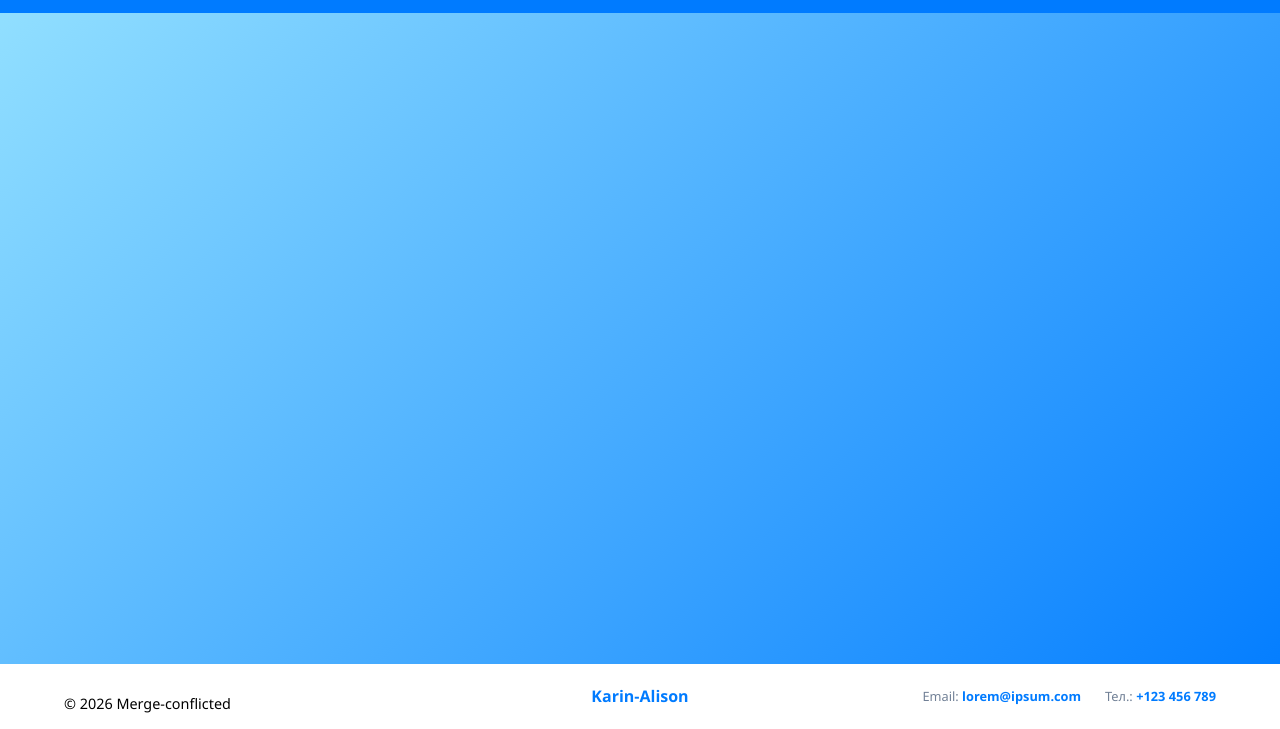
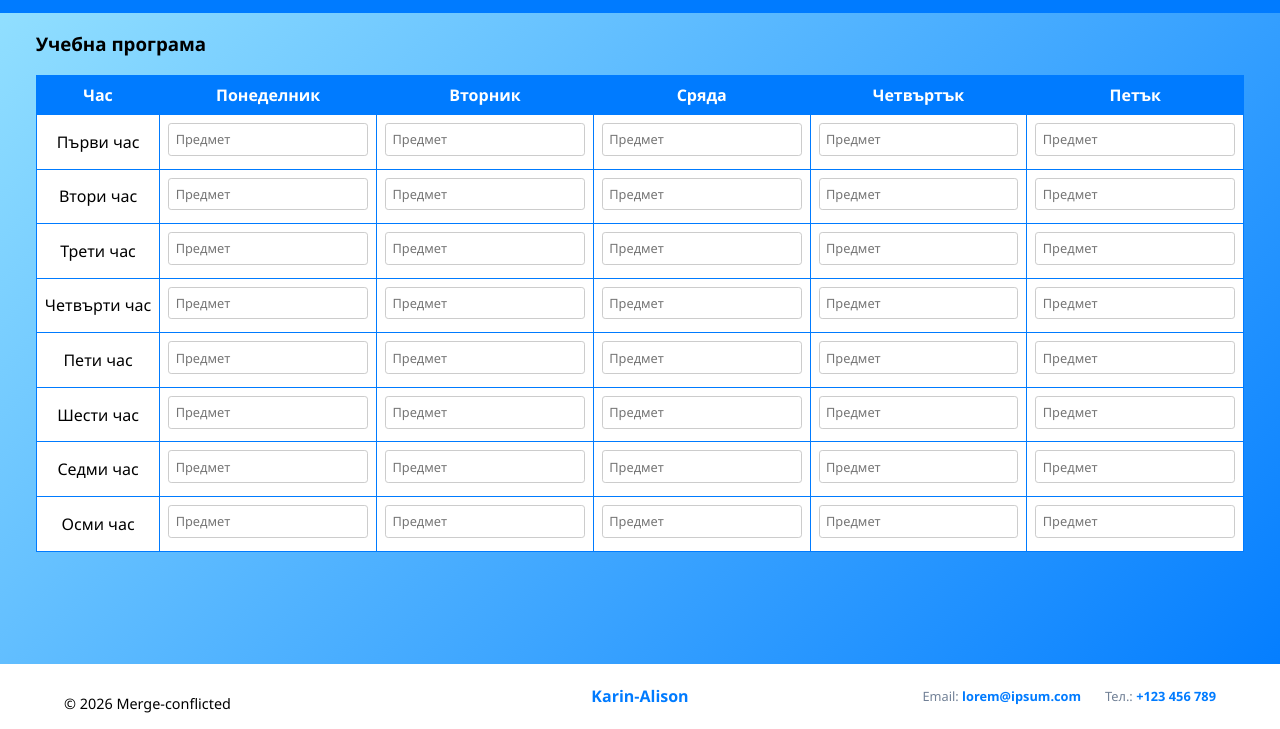
Before and after one commit to IT-8-TUES/8B-25-26-Merge-conflicted, a plain HTML site: page Karin-Alison Todorova/dashboard.html in a window 1280 px wide. Shown: the part 71-800 px from the top of the page. Drawn offline with Linux system fonts and the light colour scheme.

Commit message:
Adding the table in the dashbaord.html and the CSS, needed for it

```diff
--- a/Karin-Alison Todorova/dashboard.html
+++ b/Karin-Alison Todorova/dashboard.html
@@ -14,8 +14,96 @@
             </nav>
         </header>
 
-        <main>
+        <main classs="container">
+            <section id="schedule-section">
+                <h3>Учебна програма</h3>
+                <table id="schedule_table">
+                    <thead>
+                        <tr>
+                            <th>Час</th>
+                            <th>Понеделник</th>
+                            <th>Вторник</th>
+                            <th>Сряда</th>
+                            <th>Четвъртък</th>
+                            <th>Петък</th>
+                        </tr>
+                    </thead>
 
+                    <tbody>
+                        <tr>
+                            <td>Първи час</td>
+                            <td><input type="text" placeholder="Предмет"></td>
+                            <td><input type="text" placeholder="Предмет"></td>
+                            <td><input type="text" placeholder="Предмет"></td>
+                            <td><input type="text" placeholder="Предмет"></td>
+                            <td><input type="text" placeholder="Предмет"></td>
+                        </tr>
+
+                        <tr>
+                            <td>Втори час</td>
+                            <td><input type="text" placeholder="Предмет"></td>
+                            <td><input type="text" placeholder="Предмет"></td>
+                            <td><input type="text" placeholder="Предмет"></td>
+                            <td><input type="text" placeholder="Предмет"></td>
+                            <td><input type="text" placeholder="Предмет"></td>
+                        </tr>
+
+                        <tr>
+                            <td>Трети час</td>
+                            <td><input type="text" placeholder="Предмет"></td>
+                            <td><input type="text" placeholder="Предмет"></td>
+                            <td><input type="text" placeholder="Предмет"></td>
+                            <td><input type="text" placeholder="Предмет"></td>
+                            <td><input type="text" placeholder="Предмет"></td>
+                        </tr>
+
+                        <tr>
+                            <td>Четвърти час</td>
+                            <td><input type="text" placeholder="Предмет"></td>
+                            <td><input type="text" placeholder="Предмет"></td>
+                            <td><input type="text" placeholder="Предмет"></td>
+                            <td><input type="text" placeholder="Предмет"></td>
+                            <td><input type="text" placeholder="Предмет"></td>
+                        </tr>
+
+                        <tr>
+                            <td>Пети час</td>
+                            <td><input type="text" placeholder="Предмет"></td>
+                            <td><input type="text" placeholder="Предмет"></td>
+                            <td><input type="text" placeholder="Предмет"></td>
+                            <td><input type="text" placeholder="Предмет"></td>
+                            <td><input type="text" placeholder="Предмет"></td>
+                        </tr>
+
+                        <tr>
+                            <td>Шести час</td>
+                            <td><input type="text" placeholder="Предмет"></td>
+                            <td><input type="text" placeholder="Предмет"></td>
+                            <td><input type="text" placeholder="Предмет"></td>
+                            <td><input type="text" placeholder="Предмет"></td>
+                            <td><input type="text" placeholder="Предмет"></td>
+                        </tr>
+
+                        <tr>
+                            <td>Седми час</td>
+                            <td><input type="text" placeholder="Предмет"></td>
+                            <td><input type="text" placeholder="Предмет"></td>
+                            <td><input type="text" placeholder="Предмет"></td>
+                            <td><input type="text" placeholder="Предмет"></td>
+                            <td><input type="text" placeholder="Предмет"></td>
+                        </tr>
+
+                        <tr>
+                            <td>Осми час</td>
+                            <td><input type="text" placeholder="Предмет"></td>
+                            <td><input type="text" placeholder="Предмет"></td>
+                            <td><input type="text" placeholder="Предмет"></td>
+                            <td><input type="text" placeholder="Предмет"></td>
+                            <td><input type="text" placeholder="Предмет"></td>
+                        </tr>
+                    </tbody>
+                </table>
+            </section>
         </main>
 
         <footer>
--- a/Karin-Alison Todorova/style.css
+++ b/Karin-Alison Todorova/style.css
@@ -136,3 +136,25 @@ footer h6 {
     color: #718096;
     white-space: nowrap;
 }
+#schedule_table {
+    width: 100%;
+    border-collapse: collapse;
+    margin-top: 1rem;
+    background-color: white;
+}
+#schedule_table th, #schedule_table td {
+    border: 0.06rem solid #007bff;
+    padding: 0.5rem;
+    text-align: center;
+}
+#schedule_table th {
+    background-color: #007bff;
+    color: white;
+}
+#schedule_table input {
+    width: 100%;
+    padding: 0.4rem;
+    border: 0.06rem solid #ccc;
+    border-radius: 0.2rem;
+    font-size: 0.8rem;
+}
```
